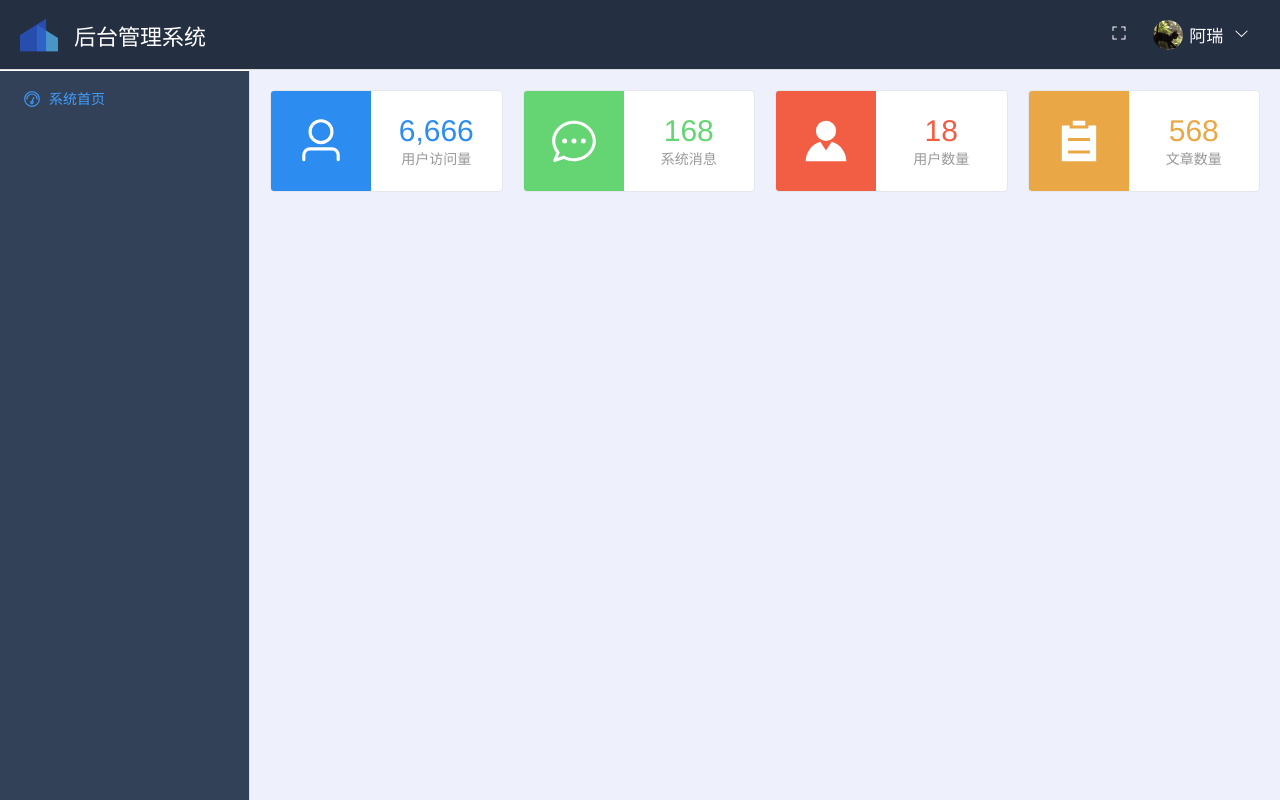
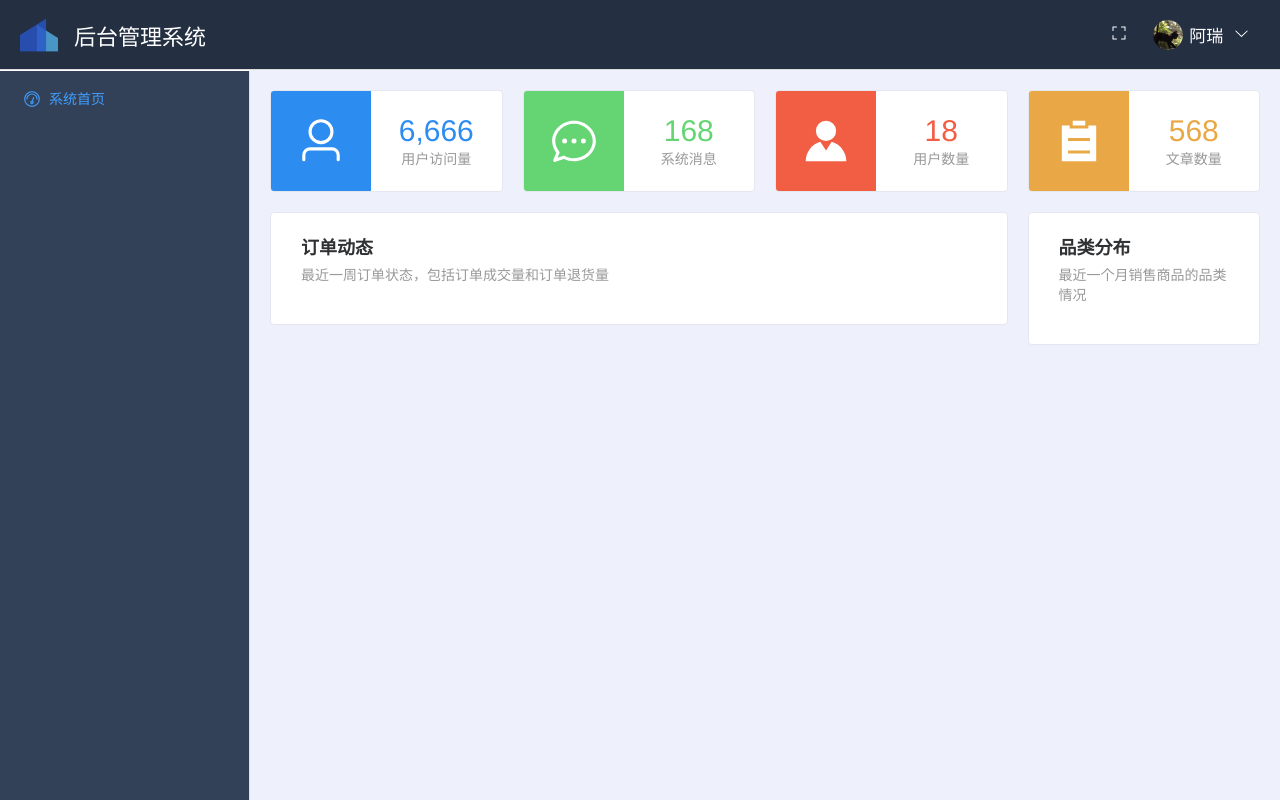
Before and after one commit to Vueaaa/my-vue-admin, a Vue app: page /#/dashboard in a window 1280 px wide. Built offline with nearby package versions, Linux system fonts and the light colour scheme.

Commit message:
echart封装

```diff
--- a/package.json
+++ b/package.json
@@ -13,6 +13,7 @@
   "dependencies": {
     "axios": "^1.7.3",
     "countup.js": "^2.8.0",
+    "echarts": "^5.5.1",
     "element-plus": "^2.8.0",
     "pinia": "^2.1.7",
     "sass": "^1.77.8",
--- a/src/views/dashboard/index.vue
+++ b/src/views/dashboard/index.vue
@@ -1,5 +1,5 @@
 <script setup lang='ts'>
-
+import { dashOpt1 } from "../chart/options";
 </script>
 
 <template>
@@ -48,6 +48,26 @@
                 </div>
             </el-card>
         </el-col>
+    </el-row>
+    <el-row :gutter="20" class="mgb20">
+            <el-col :span="18">
+                <el-card shadow="hover">
+                    <div class="card-header">
+                        <p class="card-header-title">订单动态</p>
+                        <p class="card-header-desc">最近一周订单状态，包括订单成交量和订单退货量</p>
+                    </div>
+                    <!-- <v-chart class="chart" :option="dashOpt1" /> -->
+                </el-card>
+            </el-col>
+            <el-col :span="6">
+                <el-card shadow="hover">
+                    <div class="card-header">
+                        <p class="card-header-title">品类分布</p>
+                        <p class="card-header-desc">最近一个月销售商品的品类情况</p>
+                    </div>
+                    <!-- <v-chart class="chart" :option="dashOpt2" /> -->
+                </el-card>
+            </el-col>
     </el-row>
 </template>
 
@@ -111,4 +131,25 @@
         font-size: 30px;
     }
 }
+.card-header {
+    padding-left: 10px;
+    margin-bottom: 20px;
+}
+
+.card-header-title {
+    font-size: 18px;
+    font-weight: bold;
+    margin-bottom: 5px;
+}
+
+.card-header-desc {
+    font-size: 14px;
+    color: #999;
+}
+
+.chart {
+    width: 100%;
+    height: 400px;
+}
+
 </style>
```
Also changed, not shown: src/views/chart/index.vue (added, +49 -0 lines), 1 other file (tests, documents, lock files or other folders).
